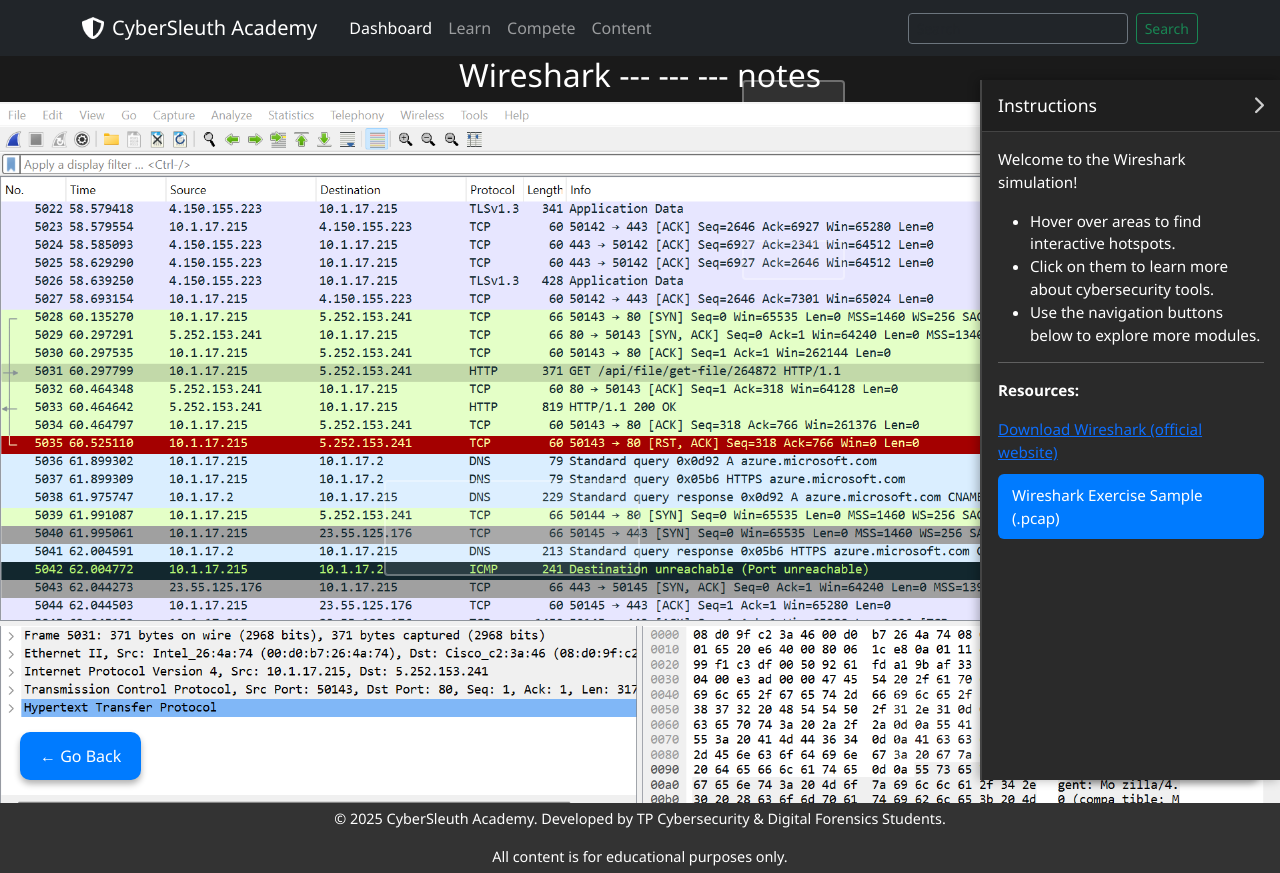
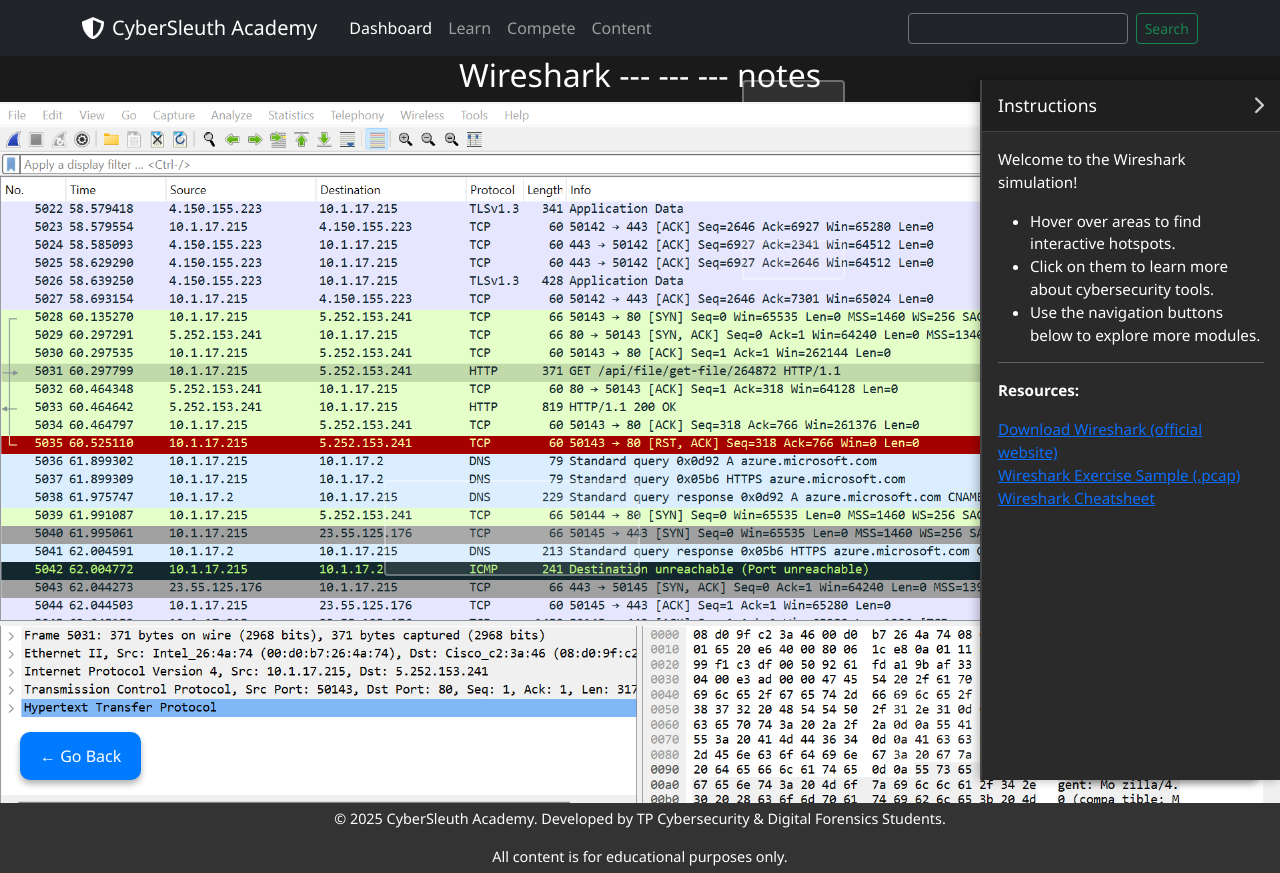
Before and after one commit to OctoPush9/CyberSleuth-Academy-Website, a PHP site: page /wireshark.html in a window 1280 px wide. Run offline with PHP 8.4, Linux system fonts and the light colour scheme; some libraries are stand-ins or nearby versions.

Commit message:
wireshark part edit

```diff
--- a/31-7 (Fixed Huixin)/css/forensicsanalysis.css
+++ b/31-7 (Fixed Huixin)/css/forensicsanalysis.css
@@ -205,20 +205,3 @@
 .reopen-btn:hover {
   background-color: #0056b3;
 }
-
-
-/*download links styling*/
-.instructions-content a.download-link {
-  display: inline-block;
-  margin-top: 10px;
-  padding: 10px 14px;
-  background-color: #007bff;
-  color: #fff;
-  text-decoration: none;
-  border-radius: 6px;
-  transition: background-color 0.3s ease;
-}
-
-.instructions-content a.download-link:hover {
-  background-color: #0056b3;
-}
--- a/31-7 (Fixed Huixin)/wireshark.html
+++ b/31-7 (Fixed Huixin)/wireshark.html
@@ -94,8 +94,10 @@
       <hr>
 
       <p><strong>Resources:</strong></p>
-      <a href="https://www.wireshark.org/download.html" target="_blank" rel="noopener noreferrer">Download Wireshark (official website)</a>
-      <a href="assets/files/wireshark_exercise.pcap" download class="download-link">Wireshark Exercise Sample (.pcap)</a>
+      <a href="https://www.wireshark.org/download.html" target="_blank" rel="noopener noreferrer">Download Wireshark (official website)</a> <br>
+      <a href="assets/files/wireshark_exercise.pcap">Wireshark Exercise Sample (.pcap)</a> <br>
+      <a href="https://www.stationx.net/wireshark-cheat-sheet/" target="_blank" rel="noopener noreferrer">Wireshark Cheatsheet</a>
+
     </div>
   </div>
 
```
